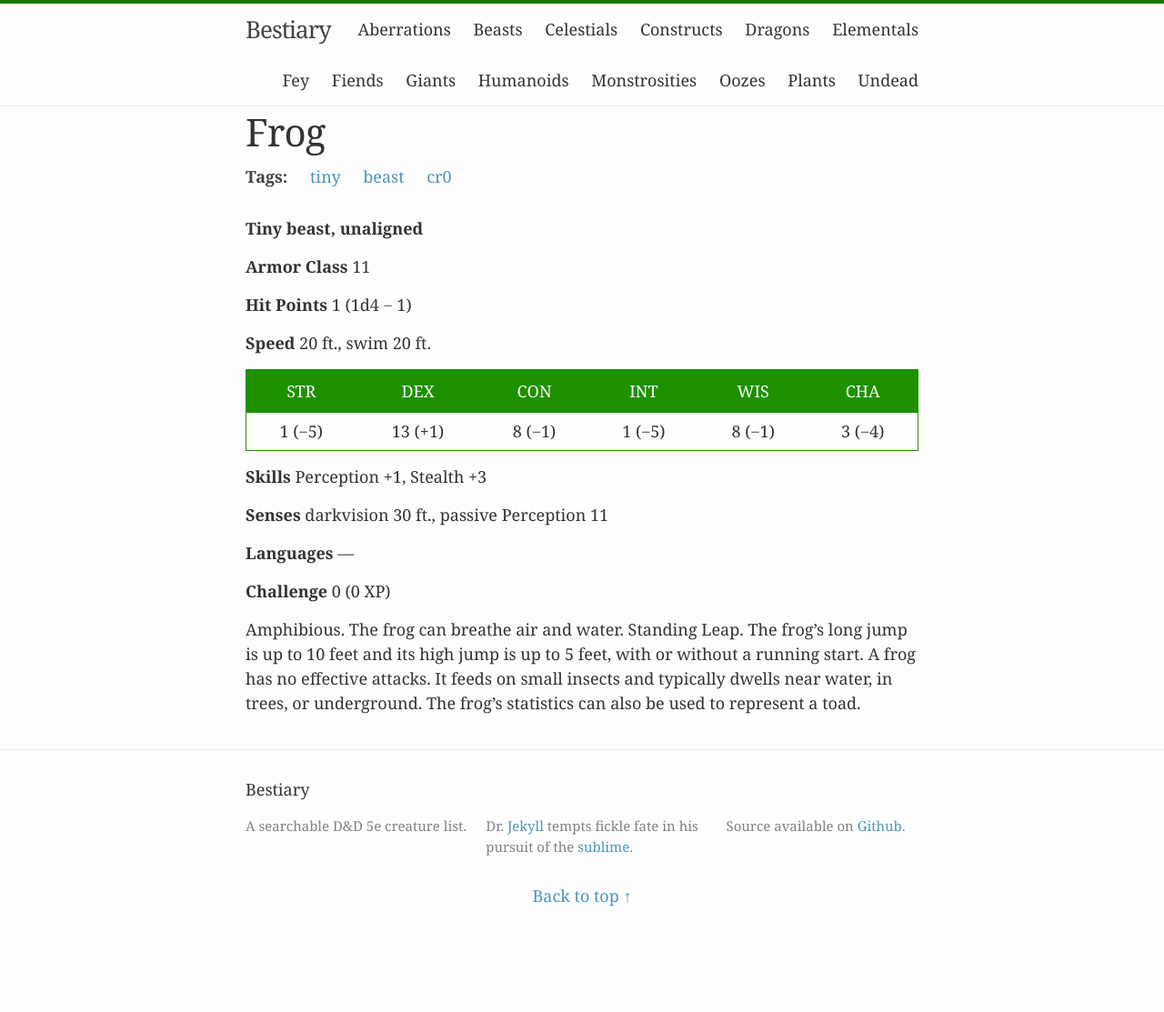
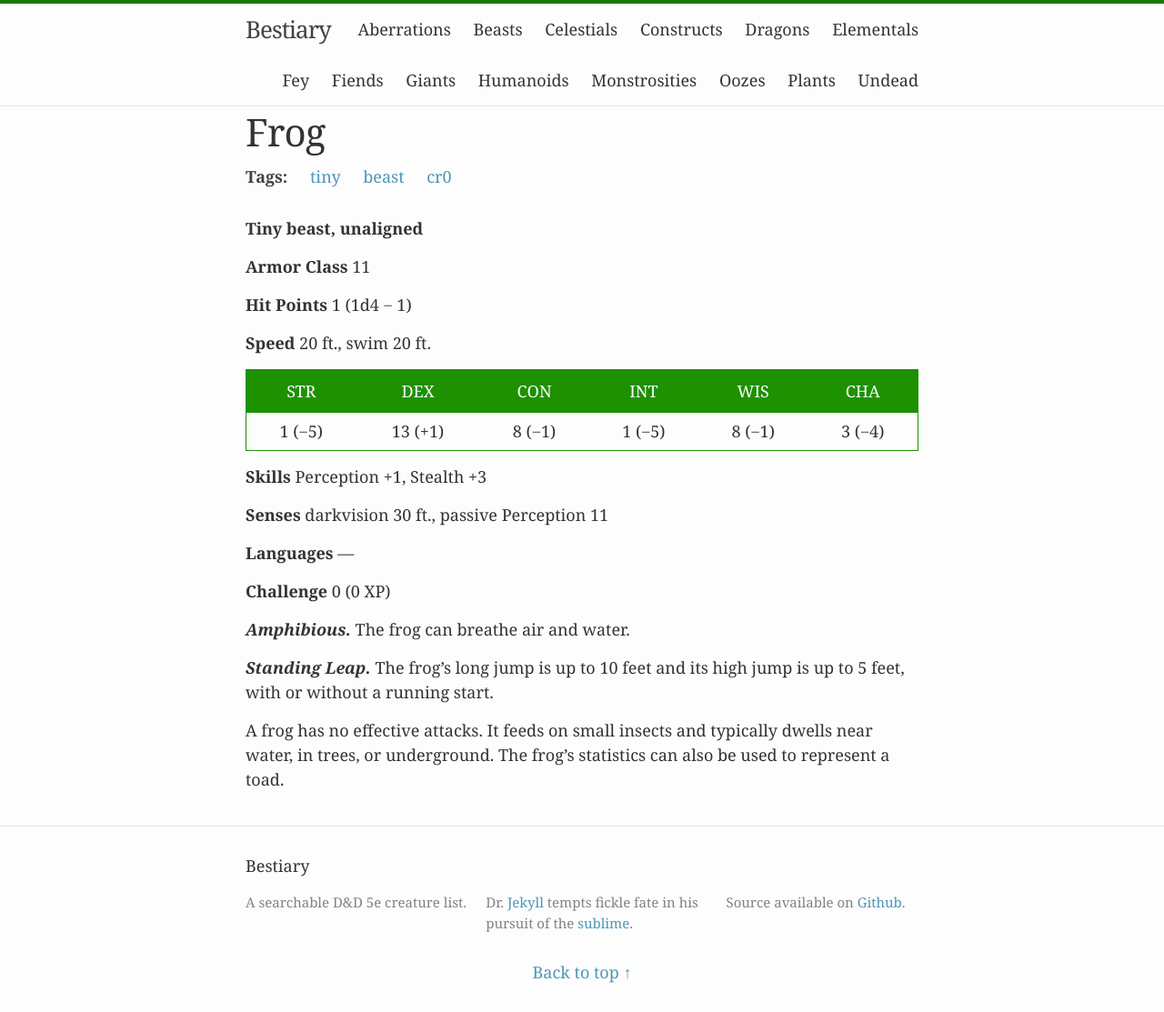
Before and after one commit to beaurancourt/bestiary, a Jekyll site: the page built from _posts/2016-02-29-frog.markdown, in a window 1280 px wide. Shown: the whole page at 91% size. Built offline with Jekyll 4.4.1, drawn with Linux system fonts in a browser that asks for light colours; before the commit the page ends 1029 px from its top, so only the background shows below that.

```diff
--- a/_posts/2016-02-29-frog.markdown
+++ b/_posts/2016-02-29-frog.markdown
@@ -25,4 +25,8 @@ tags: [tiny, beast, cr0]
 
 **Challenge** 0 (0 XP)
 
- Amphibious. The frog can breathe air and water. Standing Leap. The frog’s long jump is up to 10 feet and its high jump is up to 5 feet, with or without a running start. A frog has no effective attacks. It feeds on small insects and typically dwells near water, in trees, or underground. The frog’s statistics can also be used to represent a toad.
+***Amphibious.*** The frog can breathe air and water.
+
+***Standing Leap.*** The frog’s long jump is up to 10 feet and its high jump is up to 5 feet, with or without a running start.
+
+A frog has no effective attacks. It feeds on small insects and typically dwells near water, in trees, or underground. The frog’s statistics can also be used to represent a toad.
```
